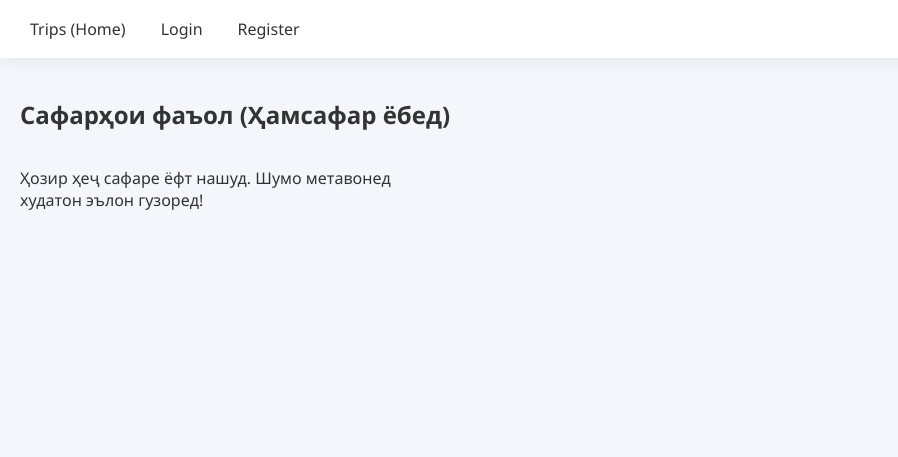
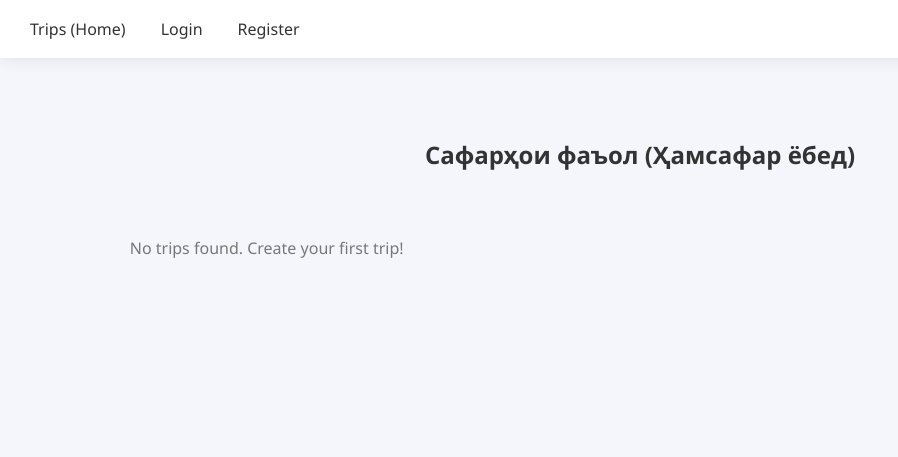
Before and after one commit to Xurwed9/hamsafar-backend, a Django app: page / in a window 1280 px wide. Shown: the top 457 px of the page, without its empty margins (0-898 px from the left). Run offline with Django 5.2, Linux system fonts and the light colour scheme; tables that the repository leaves empty hold one stand-in row (values such as "Sample post").

Commit message:
trip list

```diff
--- a/static/css/style.css
+++ b/static/css/style.css
@@ -838,3 +838,115 @@ body {
         transform: translateY(0);
     }
 }
+
+
+
+/* ===== PAGE ===== */
+.trips-page {
+    max-width: 1100px;
+    margin: 30px auto;
+    padding: 10px;
+}
+
+.page-title {
+    text-align: center;
+    margin-bottom: 20px;
+}
+
+/* GRID */
+.trips-grid {
+    display: grid;
+    grid-template-columns: repeat(auto-fill, minmax(280px, 1fr));
+    gap: 20px;
+}
+
+/* CARD */
+.trip-card {
+    background: white;
+    border-radius: 14px;
+    padding: 15px;
+    box-shadow: 0 6px 18px rgba(0,0,0,0.06);
+    transition: 0.3s;
+}
+
+.trip-card:hover {
+    transform: translateY(-5px);
+}
+
+/* ROUTE */
+.trip-route {
+    margin-bottom: 10px;
+    color: #333;
+}
+
+/* INFO */
+.trip-info p {
+    margin: 5px 0;
+    font-size: 14px;
+    color: #444;
+}
+
+/* ACTIONS */
+.trip-actions {
+    margin-top: 10px;
+    display: flex;
+    gap: 10px;
+    flex-wrap: wrap;
+}
+
+/* BUTTONS */
+.btn {
+    padding: 8px 10px;
+    border-radius: 8px;
+    text-decoration: none;
+    font-weight: bold;
+    font-size: 13px;
+    transition: 0.3s;
+    display: inline-block;
+}
+
+/* MESSAGE */
+.message-btn {
+    background: #007bff;
+    color: white;
+}
+
+.message-btn:hover {
+    background: #0056b3;
+}
+
+/* BOOK */
+.book-btn {
+    background: #28a745;
+    color: white;
+}
+
+.book-btn:hover {
+    background: #1e7e34;
+}
+
+/* NO SEATS */
+.no-seats {
+    color: red;
+    font-weight: bold;
+    font-size: 13px;
+}
+
+/* LOGIN */
+.login-link {
+    display: inline-block;
+    margin-top: 10px;
+    color: #007bff;
+    text-decoration: none;
+}
+
+.login-link:hover {
+    text-decoration: underline;
+}
+
+/* EMPTY */
+.empty-state {
+    text-align: center;
+    color: #777;
+    padding: 30px;
+}
--- a/templates/hamsafar/trip_list.html
+++ b/templates/hamsafar/trip_list.html
@@ -1,35 +1,91 @@
 {% extends "accounts/base.html" %}
 
 {% block main %}
-<h2>Сафарҳои фаъол (Ҳамсафар ёбед)</h2>
 
-<div class="trips-container" style="display: grid; grid-template-columns: repeat(auto-fill, minmax(300px, 1fr)); gap: 20px;">
+<div class="trips-page">
+
+    <h2 class="page-title">Сафарҳои фаъол (Ҳамсафар ёбед)</h2>
+
+    <div class="trips-grid">
+
         {% for trip in trips %}
-        <div class="trip-card" style="border: 1px solid #ddd; padding: 15px; border-radius: 8px; background: #fff;">
-            <h3>{{ trip.from_city }} ➡️ {{ trip.to_city }}</h3>
-            <p><strong>Ронанда:</strong> {{ trip.driver.username }}</p>
-            <p><strong>Мошин:</strong> {{ trip.car.car_name }} ({{ trip.car.car_number }})</p>
-            <p><strong>Вақти ҳаракат:</strong> {{ trip.departure_time|date:"d.m.Y H:i" }}</p>
-            <p><strong>Ҷойҳои холӣ:</strong> {{ trip.free_seats }} ҷой</p>
-            <p><strong>Нарх:</strong> {{ trip.price }} сомонӣ</p>
+
+            <div class="trip-card">
+
+                <h3 class="trip-route">
+                    {{ trip.from_city }} ➜ {{ trip.to_city }}
+                </h3>
+
+                <div class="trip-info">
+                    <p><strong>Driver:</strong> {{ trip.driver.username }}</p>
+
+                    <p><strong>Car:</strong>
+                        {{ trip.car.car_name }} ({{ trip.car.car_number }})
+                    </p>
+
+                    <p><strong>Time:</strong>
+                        {{ trip.departure_time|date:"d.m.Y H:i" }}
+                    </p>
+
+                    <p><strong>Seats:</strong>
+                        {{ trip.free_seats }} available
+                    </p>
+
+                    <p><strong>Price:</strong>
+                        {{ trip.price }} somoni
+                    </p>
+                </div>
 
                 {% if request.user.is_authenticated %}
-            <a href="{% url 'send_message' trip.driver.id %}">
+
+                    <div class="trip-actions">
+
+                        <a href="{% url 'send_message' trip.driver.id %}"
+                           class="btn message-btn">
                             Message Driver
                         </a>
+
                         {% if not request.user.is_driver %}
+
                             {% if trip.free_seats > 0 %}
-                        <a href="{% url 'book_trip' trip.id %}" style="display: inline-block; background: green; color: white; padding: 10px 15px; text-decoration: none; font-weight: bold; border-radius: 5px;">Book Now</a>
+
+                                <a href="{% url 'book_trip' trip.id %}"
+                                   class="btn book-btn">
+                                    Book Now
+                                </a>
+
                             {% else %}
-                        <span style="color: red; font-weight: bold;">No seats available</span>
+
+                                <span class="no-seats">
+                                    No seats available
+                                </span>
+
                             {% endif %}
+
                         {% endif %}
+
+                    </div>
+
                 {% else %}
-                <p><a href="{% url 'login' %}">Login to book this trip</a></p>
+
+                    <a href="{% url 'login' %}" class="login-link">
+                        Login to book this trip
+                    </a>
+
                 {% endif %}
+
             </div>
+
         {% empty %}
-        <p>Ҳозир ҳеҷ сафаре ёфт нашуд. Шумо метавонед худатон эълон гузоред!</p>
+
+            <div class="empty-state">
+                <p>No trips found. Create your first trip!</p>
+            </div>
+
         {% endfor %}
+
     </div>
+
+</div>
+
 {% endblock %}
```
Lines whose indentation alone changed are shown as unchanged.
